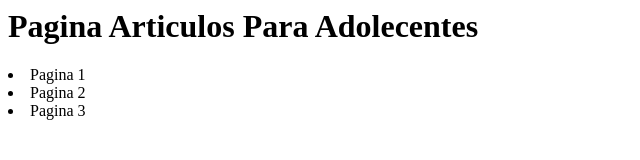
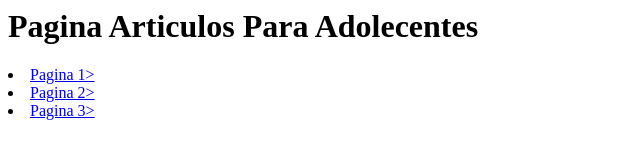
Before and after one commit to Jeysi06/PaginaArtZap, a plain HTML site: page index.html in a window 1280 px wide. Shown: the whole page, without its empty margins (0-640 px from the left). Drawn offline with Linux system fonts and the light colour scheme.

Commit message:
Creacion de 3 paginas

```diff
--- a/index.html
+++ b/index.html
@@ -1,6 +1,6 @@
 <h1>Pagina Articulos Para Adolecentes</h1>
 <u1>
-    <li>Pagina 1</li>
-    <li>Pagina 2</li>
-    <li>Pagina 3</li>
+    <li><a href="pagina1.html">Pagina 1></a></li>
+    <li><a href="pagina1.html">Pagina 2></a></li>
+    <li><a href="pagina1.html">Pagina 3></a></li>
 </u1>
```
